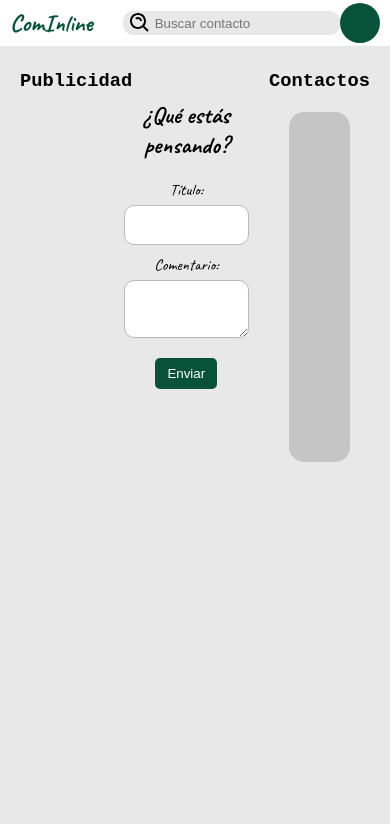
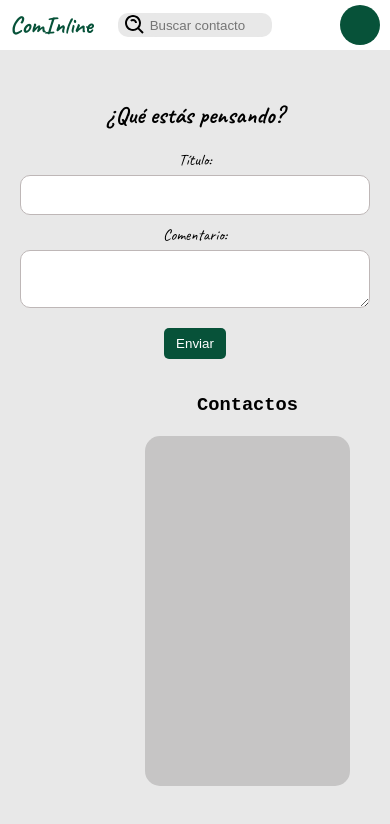
Before and after one commit to Cristiann95/red-social, a website: page src/html/redSocial.html in a window 390 px wide. Drawn offline with nearby package versions, Linux system fonts and the light colour scheme; some packages are replaced by stand-ins of ours; no server answers; a script that the page names is missing.

Commit message:
media queries

```diff
--- a/index.html
+++ b/index.html
@@ -4,6 +4,7 @@
 <head>
     <meta charset="UTF-8">
     <meta name="viewport" content="width=device-width, initial-scale=1.0">
+    <link rel="shortcut icon" href="./src/assets/favicon.ico" type="image/x-icon">
     <link rel="stylesheet" href="https://cdn.jsdelivr.net/npm/bootstrap@5.3.3/dist/css/bootstrap.min.css">
     <link rel="stylesheet" href="./src/styles/login.css">
     <title>Red Social</title>
--- a/src/html/redSocial.html
+++ b/src/html/redSocial.html
@@ -4,6 +4,7 @@
 <head>
     <meta charset="UTF-8">
     <meta name="viewport" content="width=device-width, initial-scale=1.0">
+    <link rel="shortcut icon" href="../../src/assets/favicon.ico" type="image/x-icon">
     <link rel="stylesheet" href="../../node_modules/izitoast/dist/css/iziToast.min.css">
     <link rel="stylesheet" href="../styles/style.css">
     <title>Red Social</title>
@@ -18,7 +19,7 @@
 
     <header>
         <nav class="navBar">
-            <h1>ComInline</h1>
+            <a href="#start"><h1>ComInline</h1></a>
             <form class="searchForm">
                 <img class="iconSearch" src="../assets/bx-search-alt.svg" alt="Buscar">
                 <input class="nav_search" type="search" name="search" id="nav_search" placeholder="Buscar contacto" autocomplete="off">
@@ -38,7 +39,7 @@
             <ul id="productsList"></ul>
         </aside>
         <section class="postSection">
-            <h2>¿Qué estás pensando?</h2>
+            <h2 id="start">¿Qué estás pensando?</h2>
             <form id="postForm">
                 <label for="postTitle">Título:</label>
                 <input type="text" id="postTitle" required>
--- a/src/js/main.js
+++ b/src/js/main.js
@@ -45,7 +45,7 @@ function renderPostList() {
             <input type="text" id="editTitle-${post.id}" class="editTitle" value="${post.title}" required>
             <label for="editBody-${post.id}">Comentario: </label>
             <textarea id="editBody-${post.id}" class="editBody" required>${post.body}</textarea>
-            <button onclick="updatePost(${post.id})">Actualizar</button>
+            <button onclick="updatePost(${post.id}, ${post.reactions.likes}, ${post.reactions.dislikes})">Actualizar</button>
         </div>
         `
 
@@ -61,7 +61,6 @@ function reactions(id, post, reaction) {
     icon.classList.toggle('icon_reaction');
 
     newLike = post + 1;
-    console.log(newLike)
     fetch(`${urlPosts}/${id}`, {
         method: 'PUT',
         body: JSON.stringify({
@@ -131,7 +130,7 @@ function editPost(id) {
     editForm.style.display = (editForm.style.display == 'none') ? 'flex' : 'none';
 }
 
-function updatePost(id) {
+function updatePost(id, likes, dislikes) {
     const editTitle = document.getElementById(`editTitle-${id}`).value;
     const editBody = document.getElementById(`editBody-${id}`).value;
 
@@ -142,6 +141,10 @@ function updatePost(id) {
             title: editTitle,
             body: editBody,
             userId: 1,
+            reactions: {
+                likes: likes,
+                dislikes: dislikes
+            }
         }),
         headers: {
             'Content-type': 'application/json; charset=UTF-8',
@@ -256,12 +259,11 @@ const results = document.querySelector('.results');
 results.style.display = 'none';
 
 inputSearch.addEventListener('keyup', () => {
-    const searchValue = inputSearch.value;
+    const searchValue = inputSearch.value.toLowerCase();
+    console.log(searchValue)
     getContacts()
     let contactsList = contact.map(cont => `${cont.firstName} ${cont.lastName}`);
     let filter = contactsList.filter(contact => contact.toLowerCase().includes(searchValue));
-    console.log(filter)
-
 
     if (searchValue.length !== 0) {
         results.style.display = 'block';
--- a/src/styles/style.css
+++ b/src/styles/style.css
@@ -2,6 +2,7 @@
     margin: 0;
     padding: 0;
     box-sizing: border-box;
+    text-decoration: none;
 }
 
 body {
@@ -83,11 +84,11 @@ h1 {
     border-radius: 10px;
     transform: translateX(-300px);
     opacity: 0;
-    transition: all 0.5s ease ;
+    transition: all 0.5s ease;
     z-index: -100;
 }
 
-.userSessionView{
+.userSessionView {
     transform: translateX(0);
     opacity: 1;
     z-index: 2;
@@ -100,19 +101,19 @@ h1 {
     right: 8px;
     cursor: pointer;
 }
-.dataUser{
+
+.dataUser {
     margin-block: 20px;
     font-family: 'Gill Sans', 'Gill Sans MT', Calibri, 'Trebuchet MS', sans-serif;
 }
 
-.closeSession{
+.closeSession {
     background-color: rgb(228, 57, 57);
 }
 
-.closeSession:hover{
+.closeSession:hover {
     background-color: rgba(255, 0, 0, 0.454);
 }
-
 
 .container {
     display: flex;
@@ -160,7 +161,9 @@ label {
 }
 
 #postTitle,
-#postBody, .editTitle, .editBody {
+#postBody,
+.editTitle,
+.editBody {
     width: 100%;
     max-width: 100%;
     resize: vertical;
@@ -170,8 +173,6 @@ label {
     border: 1px solid rgb(190, 183, 183);
     border-radius: 10px;
 }
-
-
 
 .postItem {
     background-color: white;
@@ -189,15 +190,6 @@ label {
     gap: 4px;
 }
 
-/* .editTitle, .editBody{
-    width: 90%;
-    padding: 3px;
-}
-
-.editBody{
-    resize: vertical;
-    height: 70px;
-} */
 
 .likes,
 .dislikes {
@@ -214,8 +206,6 @@ label {
 .icon_reaction {
     color: blue;
 }
-
-
 
 .div_contacts {
     display: flex;
@@ -274,6 +264,63 @@ label {
 .productItem {
     background-color: white;
     border: 1px solid #6c5d18;
-    width: 60%;
     margin: auto;
 }
+
+@media (max-width: 720px) {
+    .container {
+        display: grid;
+        grid-template-columns: 1fr 1fr;
+        grid-template-rows: 1fr 1fr;
+        grid-template-areas:
+            "posts contacts"
+            "posts publicity";
+    }
+
+    .postSection {
+        grid-area: posts;
+        width: 135%;
+    }
+
+    .contactSection {
+        grid-area: contacts;
+        justify-self: self-end;
+        width: 70%;
+        max-height: 500px;
+    }
+
+    .publicity {
+        position: relative;
+        top: -2500px;
+        grid-area: publicity;
+        align-self: flex-start;
+        width: 60%;
+        justify-self: self-end;
+    }
+
+}
+
+@media (max-width: 560px) {
+    .container {
+        display: block;
+        width: 100%;
+    }
+
+    .searchForm {
+        margin: 5px;
+    }
+
+    .postSection {
+        width: 100%;
+    }
+
+    .publicity {
+        display: none;
+    }
+}
+
+@media (max-width: 400px) {
+    .nav_search {
+        width: 120px;
+    }
+}
```
Also changed, not shown: src/assets/favicon.ico (added), 1 other file.
